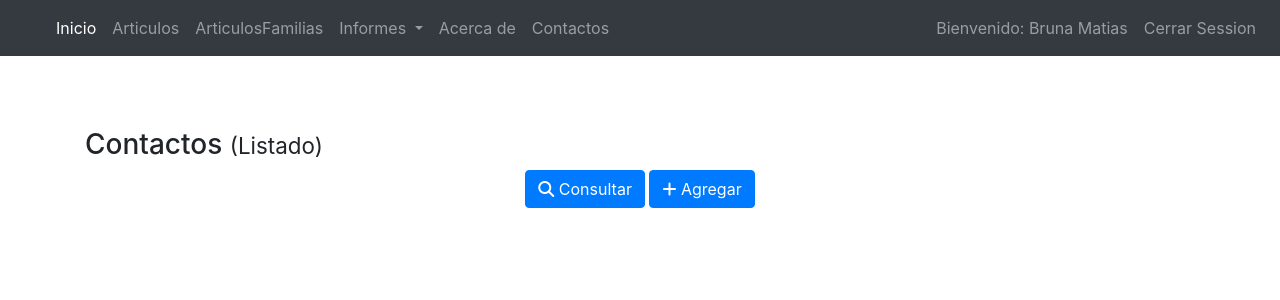
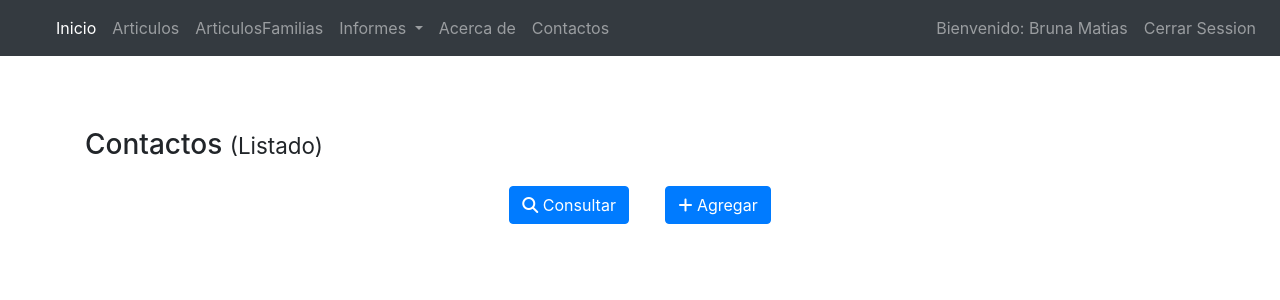
Before and after one commit to Matibruna/pymes2020-v8-pqabar-77682, an Angular app: page /contactos in a window 1280 px wide. Shown: the top 300 px of the page. Built offline with nearby package versions, Linux system fonts and the light colour scheme.

Commit message:
2 files modified

```diff
--- a/src/app/components/contactos/contactos.component.css
+++ b/src/app/components/contactos/contactos.component.css
@@ -7,3 +7,7 @@
   text-align: center;
   margin: 1em;
 }
+
+.boton {
+  margin: 1em;
+}
--- a/src/app/components/contactos/contactos.component.html
+++ b/src/app/components/contactos/contactos.component.html
@@ -2,11 +2,11 @@
 
 <!-- Botones -->
 <div class="row justify-content-center" *ngIf="AccionABMC == 'L'">
-	<button type="button" class="btn btn-primary" (click)="Buscar()">
+	<button type="button" class="btn btn-primary boton" (click)="Buscar()">
             <span class="fas fa-search"> </span> Consultar
         </button>
 	&nbsp;
-	<button type="button" class="btn btn-primary" (click)="Agregar()">
+	<button type="button" class="btn btn-primary boton" (click)="Agregar()">
             <span class="fas fa-plus"> </span>
             Agregar
         </button>
```
